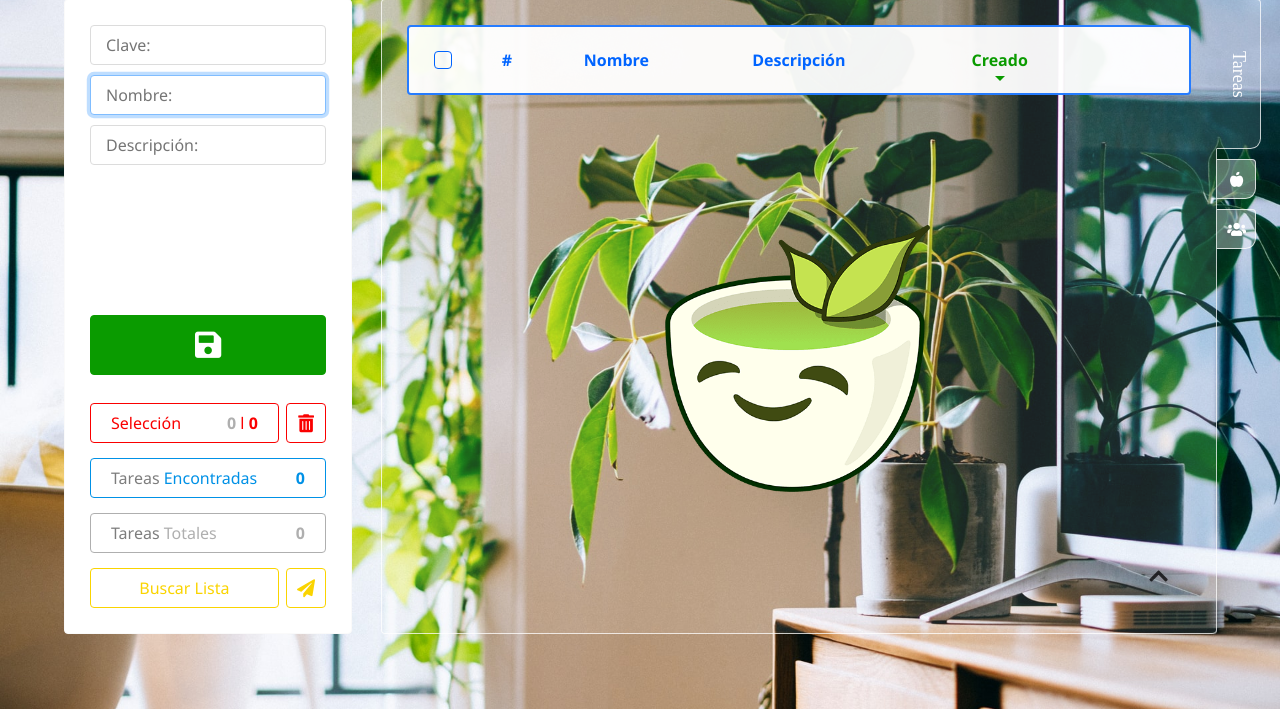
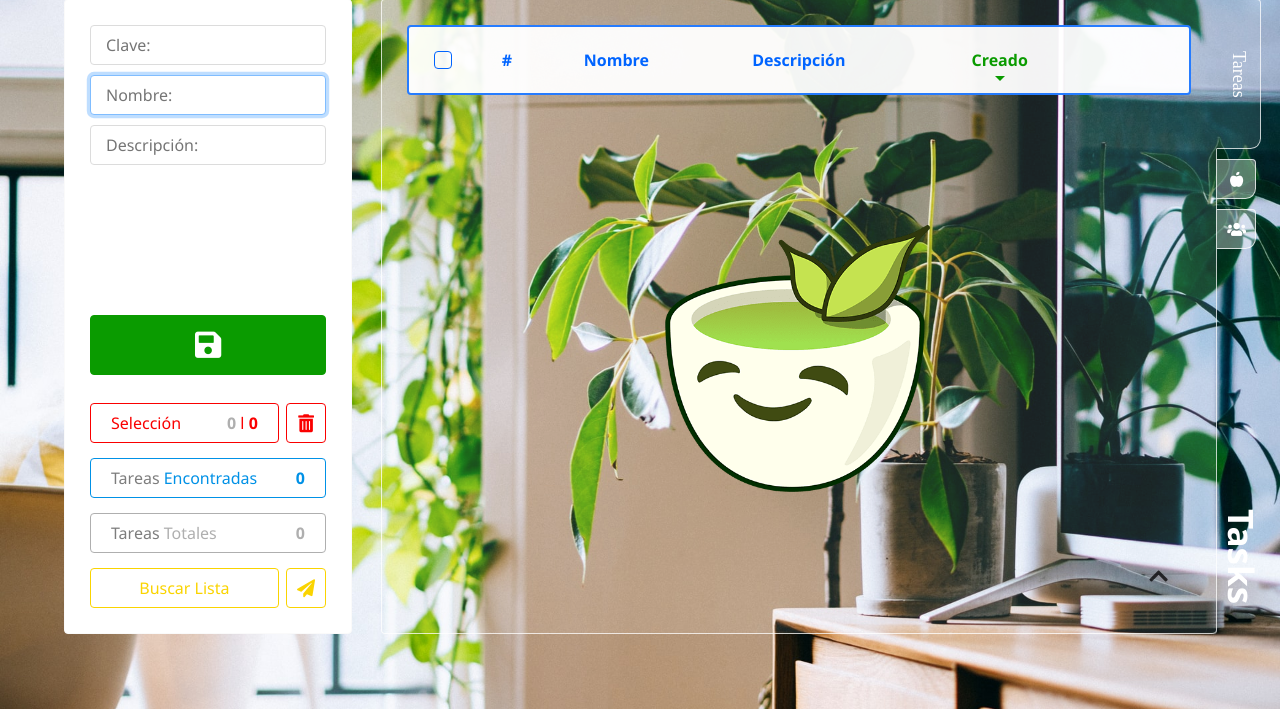
Before and after one commit to rs-david/tasks-app, a PHP site: page / in a window 1280 px wide. Shown: the part 91-800 px from the top of the page. Run offline with PHP 8.4, Linux system fonts and the light colour scheme; the visitor is signed in with stand-in values (Sample User, id 1); data that the repository does not hold is empty.

Commit message:
Nuevo Elemento: Table Name
+ Nuevo Elemento Que Muestra El Nombre De La Tabla En Uso.

```diff
--- a/css/app.css
+++ b/css/app.css
@@ -669,7 +669,8 @@ nav.table-tabs ul {
 }
 
 nav.table-tabs li {
-    display: inline-flex;
+    display: flex;
+    width: fit-content;
 }
 
 /* ------------------------------ Tab */
@@ -759,7 +760,7 @@ a.table-tab.active:after {
 }
 
 /* ------------------------------ Complementary Border Of Tabs */
-li.complementary-border {
+nav.table-tabs li.complementary-border {
     height: 100%;
     width: 10px;
     overflow: hidden;
@@ -770,7 +771,25 @@ li.complementary-border {
     pointer-events: none;
 }
 
-/* -------------------------------------------------- Notificaciones */
+/* -------------------------------------------------- TABLE NAME */
+div.table-name {
+    color: white;
+    position: absolute;
+    text-transform: capitalize;
+    left: 100%;
+    padding-bottom: 30px;
+    top: calc(100% - 250px);
+    height: 250px;
+    width: 50px;
+    font-size: 35px;
+    font-weight: bold;
+    writing-mode: vertical-lr;
+    display: flex;
+    align-items: center;
+    justify-content: flex-end;
+}
+
+/* -------------------------------------------------- NOTIFICATIONS */
 .notificacion {
     width: calc(100% - 50px);
     height: var(--headers-height);
--- a/index.view.php
+++ b/index.view.php
@@ -163,6 +163,9 @@
                         <li class="complementary-border"></li>
                     </ul>
                 </nav>
+
+                <!-- Nombre De Tabla -->
+                <div id="table-name" class="table-name">Tasks</div>
             </main>
 
             <!-- Overlay -->
--- a/js/app.js
+++ b/js/app.js
@@ -1,6 +1,6 @@
 import { _tables, _actualtable } from "./modules/variables.js";
 import { deshabilitarElemento, enfocarElemento } from "./modules/funciones.js";
-import { cards_container, headers_checkbox, top_list_button, save_form, overlay, delete_form, delete_buttonclose, delete_buttoncancel, delete_button, delete_modal, multiple_delete_form, multiple_delete_button, upload_input, upload_form, upload_button, clean_button, save_name, list, search_form, headers, multiple_delete_listselection, multiple_delete_memoryselection, table_tabs } from "./modules/elementos.js";
+import { cards_container, headers_checkbox, top_list_button, save_form, overlay, delete_form, delete_buttonclose, delete_buttoncancel, delete_button, delete_modal, multiple_delete_form, multiple_delete_button, upload_input, upload_form, upload_button, clean_button, save_name, list, search_form, headers, multiple_delete_listselection, multiple_delete_memoryselection, table_tabs, table_name_container } from "./modules/elementos.js";
 import { listarRegistros } from "./modules/listarRegistros.js";
 import { deleteRecords, openDeleteModal, closeDeleteModal } from "./modules/deleteRecords.js";
 import { saveRecords } from "./modules/saveRecords.js";
@@ -43,6 +43,9 @@ table_tabs.addEventListener('click', e => {
 
                 /* CAMBIAR HEADERS */
                 changeHeaders(table)
+
+                /* CAMBIAR NOMBRE DE LA TABLA EN LA INTERFAZ */
+                table_name_container.textContent = table;
 
                 /* CAMBIAR LISTA */
                 const listdata = { table };
--- a/js/modules/elementos.js
+++ b/js/modules/elementos.js
@@ -7,6 +7,7 @@ export const headers = $('#headers');
 export const headerslist = $('#headers ul');
 export const headers_checkbox = $('#headers-checkbox');
 export const cards_container = $('#cards');
+export const table_name_container = $('#table-name');
 
 /* Listar Tareas */
 export const results_counter = $('#counter-results');
```
